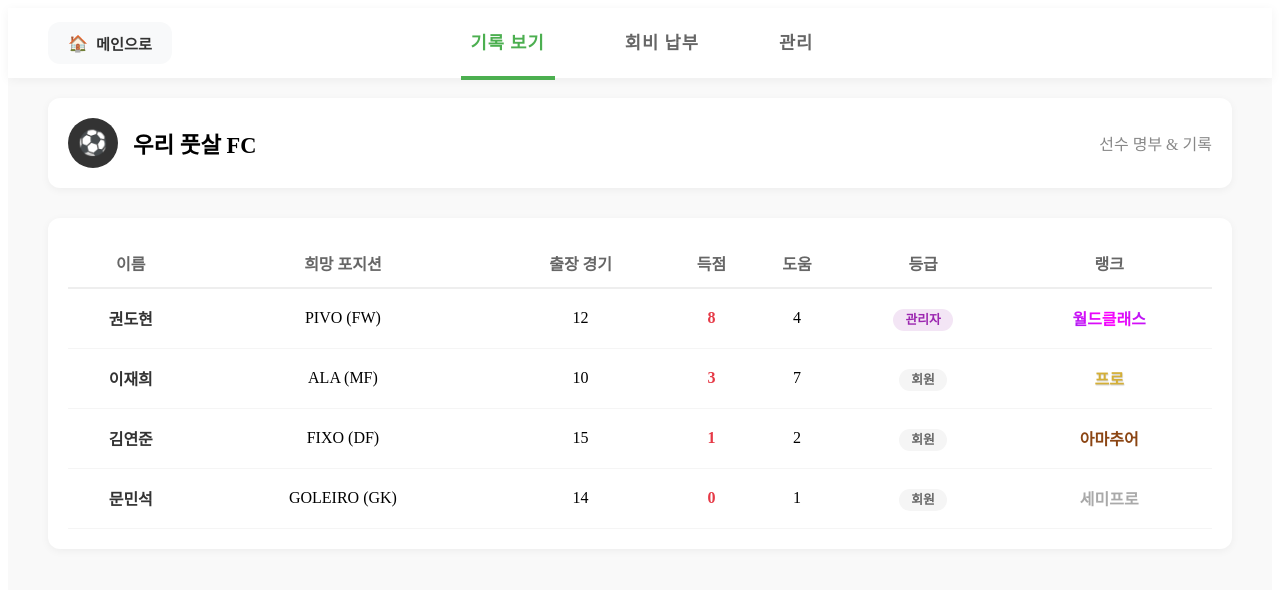
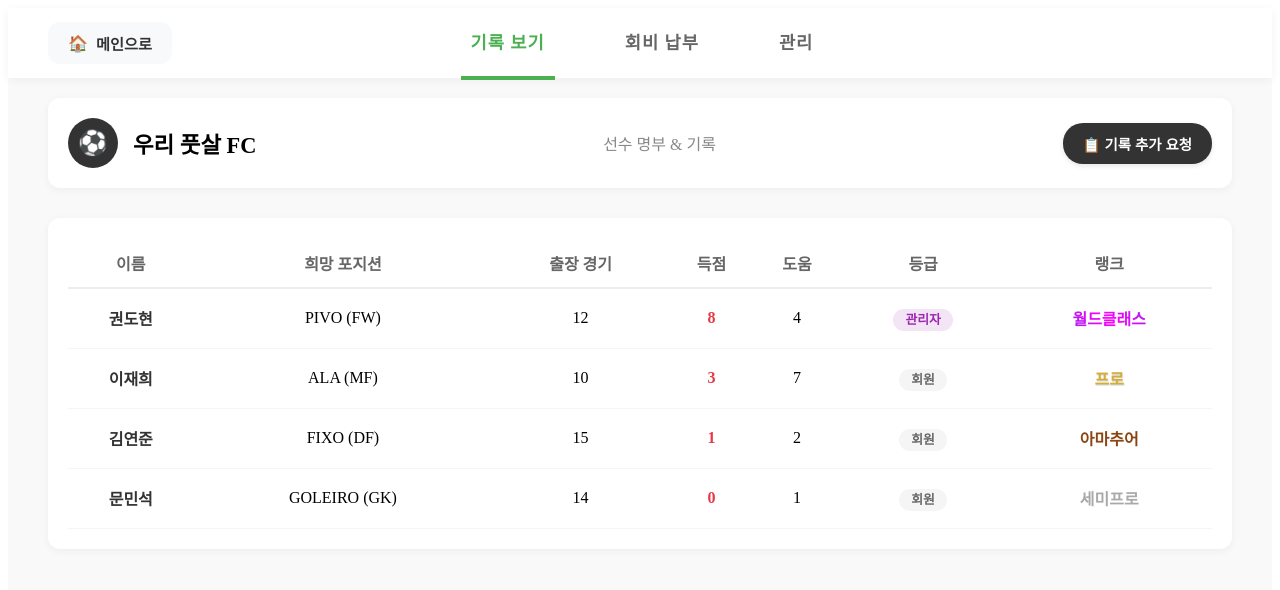
Before and after one commit to kvvxxn/Team_manager, a React (Create React App) app in the folder frontend/: page /team/stats in a window 1280 px wide. Shown: the top 590 px of the page. Built offline with nearby package versions, Linux system fonts and the light colour scheme.

Commit message:
Enhance PlayerStats page: add modal for record submission with input fields and styling

```diff
--- a/frontend/src/pages/Team/PlayerStats.jsx
+++ b/frontend/src/pages/Team/PlayerStats.jsx
@@ -1,4 +1,4 @@
-import React from 'react';
+import React, { useState } from 'react';
 import TeamHeader from '../../components/TeamHeader';
 
 const players = [
@@ -9,6 +9,8 @@ const players = [
 ];
 
 const PlayerStats = () => {
+  const [showAddModal, setShowAddModal] = useState(false);
+
   // 랭크별 스타일을 결정하는 함수
   const getRankStyle = (rank) => {
     switch (rank) {
@@ -53,7 +55,59 @@ const PlayerStats = () => {
             <h2 style={styles.teamName}>우리 풋살 FC</h2>
           </div>
           <div style={styles.pageTitle}>선수 명부 & 기록</div>
+
+          <button
+            style={styles.addRecordBtn}
+            onClick={() => setShowAddModal(true)}
+          >
+            📋 기록 추가 요청
+          </button>
         </header>
+
+        {showAddModal && (
+          <div style={styles.modalOverlay}>
+            <div style={styles.modalContent}>
+              <h3 style={styles.modalTitle}>📝 경기 기록 등록 요청</h3>
+              <p style={styles.modalDesc}>본인의 경기 기록을 입력해주세요. 관리자 승인 후 반영됩니다.</p>
+
+              <div style={styles.inputGroup}>
+                <label style={styles.label}>경기 날짜</label>
+                <input type="date" style={styles.input} />
+              </div>
+
+              <div style={styles.inputRow}>
+                <div style={styles.inputGroup}>
+                  <label style={styles.label}>득점 (Goal)</label>
+                  <input type="number" min="0" placeholder="0" style={styles.input} />
+                </div>
+                <div style={styles.inputGroup}>
+                  <label style={styles.label}>도움 (Assist)</label>
+                  <input type="number" min="0" placeholder="0" style={styles.input} />
+                </div>
+              </div>
+
+               <div style={styles.inputGroup}>
+                <label style={styles.label}>포지션</label>
+                <select style={styles.input}>
+                  <option>PIVO (FW)</option>
+                  <option>ALA (MF)</option>
+                  <option>FIXO (DF)</option>
+                  <option>GOLEIRO (GK)</option>
+                </select>
+              </div>
+
+              <div style={styles.modalActions}>
+                <button style={styles.cancelBtn} onClick={() => setShowAddModal(false)}>취소</button>
+                <button style={styles.submitBtn} onClick={() => {
+                  alert('기록 등록이 요청되었습니다. 관리자 승인을 기다려주세요.');
+                  setShowAddModal(false);
+                }}>
+                  등록 요청
+                </button>
+              </div>
+            </div>
+          </div>
+        )}
 
         <section style={styles.tableSection}>
           <table style={styles.table}>
@@ -95,7 +149,8 @@ const PlayerStats = () => {
   );
 };
 
-// 기존 스타일 유지
+
+// 기존 스타일 유지 및 업데이트
 const styles = {
   pageWrapper: { backgroundColor: '#f9f9f9', minHeight: '100vh' },
   container: { padding: '20px 40px' },
@@ -111,6 +166,43 @@ const styles = {
   },
   teamName: { fontSize: '1.4rem', fontWeight: 'bold', margin: 0 },
   pageTitle: { fontSize: '1rem', color: '#888', fontWeight: '500' },
+
+  // 새로 추가된 버튼 스타일
+  addRecordBtn: {
+    padding: '10px 20px', backgroundColor: '#333', color: '#fff',
+    border: 'none', borderRadius: '20px', cursor: 'pointer', fontWeight: 'bold',
+    fontSize: '0.9rem', boxShadow: '0 2px 5px rgba(0,0,0,0.1)', transition: '0.2s',
+    display: 'flex', alignItems: 'center', gap: '5px'
+  },
+
+  // 모달 스타일
+  modalOverlay: {
+    position: 'fixed', top: 0, left: 0, right: 0, bottom: 0,
+    backgroundColor: 'rgba(0,0,0,0.5)', display: 'flex', justifyContent: 'center', alignItems: 'center',
+    zIndex: 1000
+  },
+  modalContent: {
+    backgroundColor: '#fff', padding: '30px', borderRadius: '15px', width: '90%', maxWidth: '400px',
+    boxShadow: '0 5px 20px rgba(0,0,0,0.2)'
+  },
+  modalTitle: { fontSize: '1.3rem', fontWeight: 'bold', marginBottom: '10px', color: '#333' },
+  modalDesc: { fontSize: '0.9rem', color: '#666', marginBottom: '20px' },
+
+  inputRow: { display: 'flex', gap: '15px', width: '100%' }, // width 100% 추가
+  inputGroup: {
+    display: 'flex', flexDirection: 'column', gap: '8px', marginBottom: '15px',
+    flex: 1, minWidth: 0 // Flex 아이템 넘침 방지
+  },
+  label: { fontSize: '0.9rem', fontWeight: 'bold', color: '#444' },
+  input: {
+    padding: '10px', borderRadius: '8px', border: '1px solid #ddd', fontSize: '1rem',
+    width: '100%', boxSizing: 'border-box' // box-sizing 추가하여 패딩 포함 계산
+  },
+
+  modalActions: { display: 'flex', justifyContent: 'flex-end', gap: '10px', marginTop: '10px' },
+  cancelBtn: { padding: '10px 20px', borderRadius: '8px', border: 'none', backgroundColor: '#f5f5f5', cursor: 'pointer', fontWeight: 'bold', color: '#666' },
+  submitBtn: { padding: '10px 20px', borderRadius: '8px', border: 'none', backgroundColor: '#333', cursor: 'pointer', fontWeight: 'bold', color: '#fff' },
+
   tableSection: {
     backgroundColor: '#fff', borderRadius: '12px', padding: '20px',
     boxShadow: '0 2px 8px rgba(0,0,0,0.05)', overflowX: 'auto'
```
